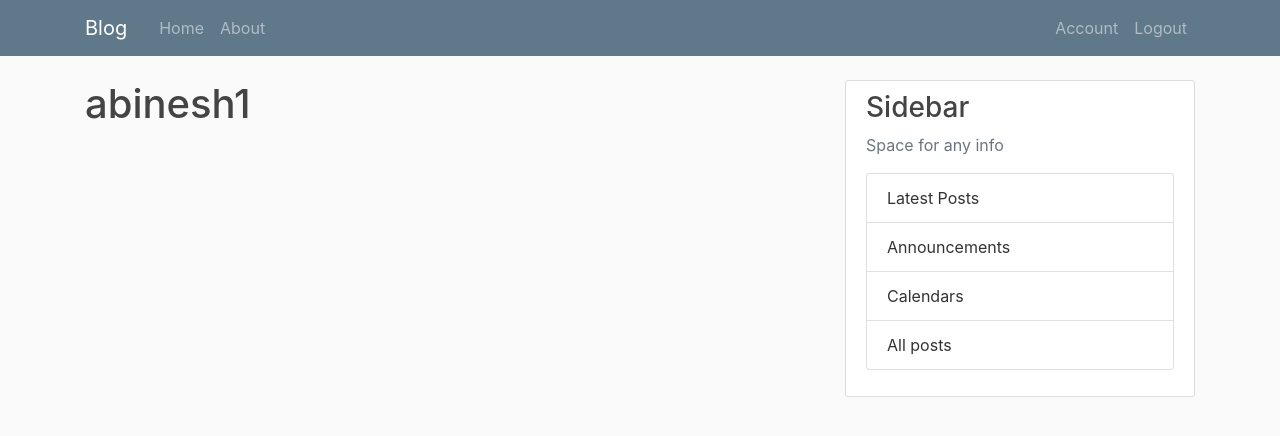
After one commit to abinesh1/blog-site, a Flask app: page /account in a window 1280 px wide. The commit adds this page. Shown: the top 436 px of the page. Run offline with Flask 2, Linux system fonts and the light colour scheme; a user stored in the database is signed in; some libraries are stand-ins or nearby versions.

Commit message:
register/login

```diff
--- a/flaskblog/__init__.py
+++ b/flaskblog/__init__.py
@@ -1,9 +1,15 @@
 from flask import Flask
 from flask_sqlalchemy import SQLAlchemy
+from flask_bcrypt import Bcrypt
+from flask_login import LoginManager
 
 app = Flask(__name__)
 app.config['SECRET_KEY'] = '49019f1601af3ee4b7dfb2d8dc0d95fe'
 app.config['SQLALCHEMY_DATABASE_URI'] = 'sqlite:///site.db'
 db = SQLAlchemy(app)
+bcrypt = Bcrypt(app)
+login_manager = LoginManager(app)
+login_manager.login_view = 'login'
+login_manager.login_message_category = 'info'
 
 from flaskblog import routes
--- a/flaskblog/routes.py
+++ b/flaskblog/routes.py
@@ -1,7 +1,8 @@
-from flask import Flask, render_template, url_for, flash, redirect
-from flaskblog import app
+from flask import Flask, render_template, url_for, flash, redirect, request
+from flaskblog import app, db, bcrypt
 from flaskblog.forms import RegistrationForm, LoginForm
 from flaskblog.models import User, Post
+from flask_login import login_user, current_user, logout_user, login_required
 
 
 posts = [
@@ -25,25 +26,49 @@
 def home():
     return render_template('home.html', title = 'Home', posts = posts)
 
+
 @app.route('/about')
 def about():
     return render_template('about.html', title='About')
 
+
 @app.route('/register', methods = ['GET', 'POST'])
 def register():
+    if current_user.is_authenticated:
+        return redirect(url_for('home'))
     form = RegistrationForm()
     if form.validate_on_submit():
-        flash(f'Account created successfully for {form.username.data}', 'success')
-        return redirect(url_for('home'))
+        hashed_password = bcrypt.generate_password_hash(form.password.data).decode('utf-8')
+        user = User(username = form.username.data, email = form.email.data, password = hashed_password)
+        db.session.add(user)
+        db.session.commit()
+        flash(f'Account created successfully for {form.username.data}. Please login now', 'success')
+        return redirect(url_for('login'))
     return render_template('register.html', title = 'Register', form = form)
 
-@app.route('/login', methods = ['GET', 'POST'])
+
+@app.route("/login", methods=['GET', 'POST'])
 def login():
+    if current_user.is_authenticated:
+        return redirect(url_for('home'))
     form = LoginForm()
     if form.validate_on_submit():
-        if form.email.data == 'admin@blog.com' and form.password.data == 'password':
-            flash('Successful Log in', 'success')
-            return redirect(url_for('home'))
+        user = User.query.filter_by(email=form.email.data).first()
+        if user and bcrypt.check_password_hash(user.password, form.password.data):
+            login_user(user, remember=form.remember.data)
+            next_page = request.args.get('next')
+            return redirect(next_page) if next_page else redirect(url_for('home'))
         else:
             flash('Login failed. Check details', 'danger')
     return render_template('login.html', title='Login', form = form)
+
+
+@app.route('/logout')
+def logout():
+    logout_user()
+    return redirect(url_for('home'))
+
+@app.route('/account')
+@login_required
+def account():
+    return render_template('account.html', title = 'Account')
--- /dev/null
+++ b/flaskblog/templates/account.html
@@ -0,0 +1,4 @@
+{% extends 'layout.html' %}
+{% block content %}
+    <h1>{{current_user.username}}</h1>
+{% endblock content %}
--- a/flaskblog/templates/layout.html
+++ b/flaskblog/templates/layout.html
@@ -30,8 +30,13 @@
                         <a class="nav-item nav-link" href='/about'>About</a>
                     </div>
                     <div class="navbar-nav">
-                        <a class="nav-item nav-link" href='/login'>Login</a>
-                        <a class="nav-item nav-link" href='/register'>Register</a>
+                        {% if current_user.is_authenticated %}
+                            <a class="nav-item nav-link" href="{{url_for('account')}}">Account</a>
+                            <a class="nav-item nav-link" href="{{url_for('logout')}}">Logout</a>
+                        {% else %}
+                            <a class="nav-item nav-link" href="{{url_for('login')}}">Login</a>
+                            <a class="nav-item nav-link" href="{{url_for('register')}}">Register</a>
+                        {% endif %}
                     </div>
                 </div>
             </div>
```
Also changed, not shown: flaskblog/forms.py (+13 -3 lines), flaskblog/models.py (+7 -2 lines), flaskblog/site.db.
